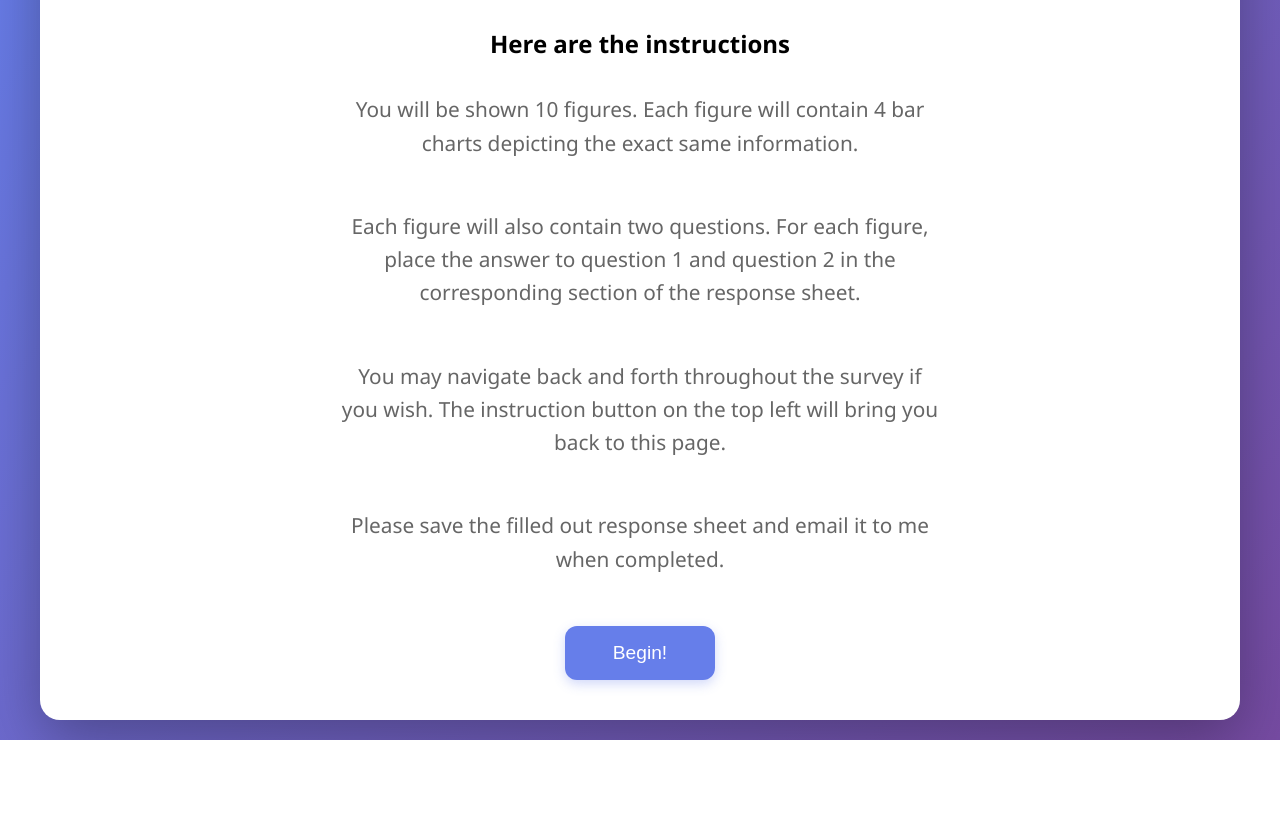
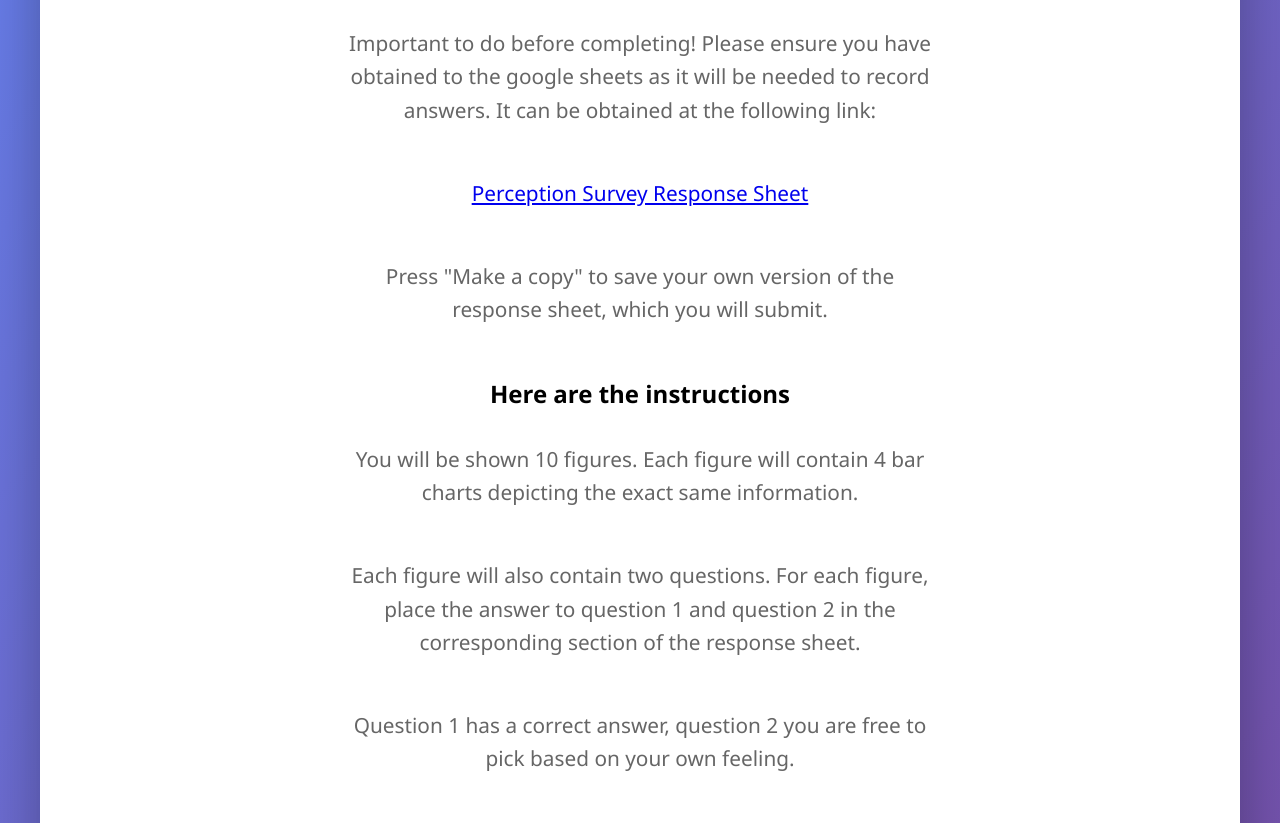
Before and after one commit to Andrwyl/perception-survey, a plain HTML site: page index.html in a window 1280 px wide. Shown: the part 128-951 px from the top of the page. Before the commit the page ends 868 px from the top, so only its background shows below. Drawn offline with Linux system fonts and the light colour scheme.

Commit message:
added extra instructions + sheet

```diff
--- a/index.html
+++ b/index.html
@@ -176,9 +176,17 @@
         <!-- Homepage -->
         <div class="homepage" id="homepage">
             <h1>Thank you for Participating in our Survey!</h1>
+            <!--- Here is the new stuff-->
+
+            <p>Important to do before completing! Please ensure you have obtained to the google sheets as it will be needed to record answers. It can be obtained at the following link: </p>
+            <p><a href="https://docs.google.com/spreadsheets/d/1SrJoGqmZoGxBE5ixTMnNsfEKLBcLlm-xlPmGbiGliRE/copy" target="_blank">Perception Survey Response Sheet</a></p>
+            <p>Press "Make a copy" to save your own version of the response sheet, which you will submit.</p>
+
+            <!--- end of new stuff-->
             <h2>Here are the instructions<br></h2>
             <p><br>You will be shown 10 figures. Each figure will contain 4 bar charts depicting the exact same information.</p>
             <p>Each figure will also contain two questions. For each figure, place the answer to question 1 and question 2 in the corresponding section of the response sheet.</p>
+            <p>Question 1 has a correct answer, question 2 you are free to pick based on your own feeling.</p>
             <p>You may navigate back and forth throughout the survey if you wish. The instruction button on the top left will bring you back to this page.</p>
             <p>Please save the filled out response sheet and email it to me when completed.</p>
 
```
